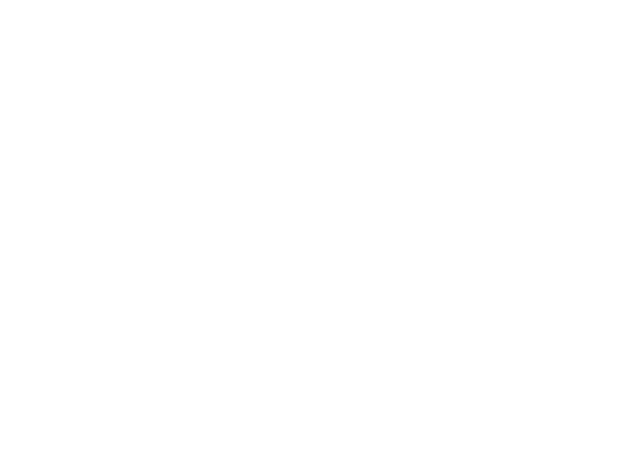
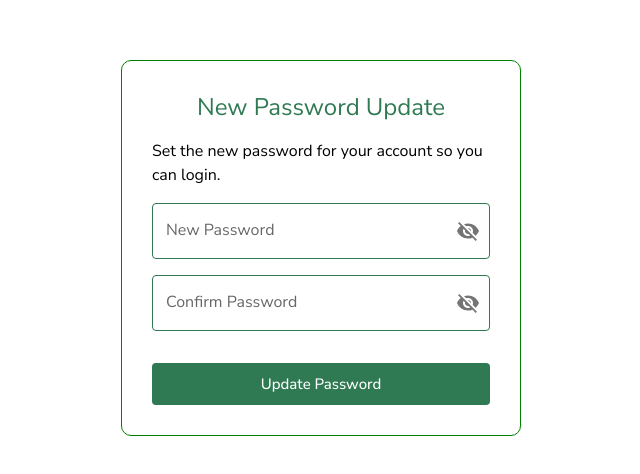
Before and after one commit to sravanj372/fzy, a React (Vite) app: page /admin/profile/update-password in a window 1280 px wide. Before the commit this address had no page. Shown: the part 152-626 px from the top of the page, without its empty margins (319-959 px from the left). Built offline with nearby package versions, Linux system fonts and the light colour scheme; a web font is replaced by a local one.

Commit message:
profile changes

```diff
--- a/src/adminflow/Profile.tsx
+++ b/src/adminflow/Profile.tsx
@@ -1,31 +1,40 @@
 import { Box, Button, Paper, TextField, Typography } from "@mui/material";
 import { Stack } from "@mui/system";
 import { useState } from "react";
+import { useNavigate } from "react-router-dom";
 
 const Profile = () => {
   const profiledata = [
     { id: 1, label: "Phone Number", value: "+612303" },
     { id: 2, label: "Email", value: "Ramesh@gmail.com" },
     { id: 3, label: "Password", value: "*******" },
-];
+  ];
+
+ const navigate= useNavigate()
 
   const [state, setState] = useState(false);
+  /* const [email, setEmail] = useState(""); */
+  const updateEmailhandler = (profile: any) => {
 
-  const [email, setEmail] = useState("");
-
-  const updateEmailhandler = (profile: any) => {
-    if (profile.id === 2) {
+     if(profile.id === 2) {
       setState(true);
-      setEmail(profile.value);
+      /* setEmail(profile.value); */
+     }
+    if(state){
+      saveEmailUpdate()
     }
   };
 
+const[updatedemail,setUpdatedemail]=useState('')
 
- const emailchangeHandler=(event:any)=>{
+const saveEmailUpdate=()=>{
+  console.log("saving email",updatedemail)
+}
+const emailchangeHandler = (event: any) => {
+    setUpdatedemail(event.target.value);
+};
 
-   setEmail(event.target.value)
- }
-  return (
+return (
     <Box padding={1} gap={2}>
       <Paper sx={{ border: "1px solid green", overflowX: { xs: "hidden" } }}>
         <Typography color="#2F7A52" pl={2}>
@@ -35,15 +44,25 @@ const Profile = () => {
           ADMIN
         </Typography>
         {profiledata.map((profile) => (
-          <Stack direction="row"
-          key={profile.id} gap={2} p={2} display="flex" flexWrap="wrap">
+          <Stack
+            direction="row"
+            key={profile.id}
+            gap={2}
+            p={2}
+            display="flex"
+            flexWrap="wrap"
+          >
             <Typography minWidth="150px">{profile.label}</Typography>
             {state === true && profile.id === 2 ? (
-              <TextField size="small" value={email} onChange={emailchangeHandler}/>
+              <TextField
+                size="small"
+
+                onChange={emailchangeHandler}
+              />
             ) : (
               <Typography>{profile.value}</Typography>
             )}
-            {profile.label === "Email"&&(
+            {profile.label === "Email" && (
               <Typography
                 sx={{
                   textDecoration: "underline",
@@ -52,11 +71,11 @@ const Profile = () => {
                 }}
                 onClick={() => updateEmailhandler(profile)}
               >
-                Edit
+                {state?"Update":"Edit"}
               </Typography>
             )}
-             {profile.label === "Password" && (
-              <Button variant="outlined" size="small">
+            {profile.label === "Password" && (
+              <Button variant="outlined" size="small" onClick={()=>navigate('update-password')}>
                 Change Password
               </Button>
             )}
--- /dev/null
+++ b/src/adminflow/ProfilePasswordupdate.tsx
@@ -0,0 +1,168 @@
+import { VisibilityOff } from "@mui/icons-material";
+import VisibilityIcon from "@mui/icons-material/Visibility";
+import {
+  Box,
+  Button,
+  FormControl,
+  IconButton,
+  InputAdornment,
+  InputLabel,
+  OutlinedInput,
+  Typography,
+} from "@mui/material";
+import { useRef, useState } from "react";
+import { PasswordupdateBox } from "../adminstyles/Adminstyles";
+
+const ProfilePasswordupdate = () => {
+  const [pwdflag, setPwdflag] = useState(false);
+  const [pwdtype, setPwdType] = useState("password");
+
+  const [confirmpwdflag, setConfirmpwdFlag] = useState(false);
+  const [confirmPwdtype, setConfirmPwdType] = useState("password");
+
+  const showPasswordHandler = () => {
+    setPwdflag((prev) => !prev);
+    setPwdType("text");
+  };
+
+  const hidePasswordHandler = () => {
+    setPwdflag((prev) => !prev);
+    setPwdType("password");
+  };
+
+  const showConfirmPasswordHandler = () => {
+    setConfirmpwdFlag((prev) => !prev);
+    setConfirmPwdType("text");
+  };
+
+  const hideConfirmPasswordHandler = () => {
+    setConfirmpwdFlag((prev) => !prev);
+    setConfirmPwdType("password");
+  };
+
+const passwordRef=useRef<any>('');
+const confirmPasswordRef=useRef<any>('')
+
+console.log(passwordRef.current.value)
+
+
+const[error,setError]=useState(false)
+function updatePasswordHandler(){
+
+  if((passwordRef.current.value===confirmPasswordRef.current.value)
+    &&((passwordRef.current.value.length>0)&&(confirmPasswordRef.current.value.length>0))){
+    console.log("equal")
+    setError(false)
+  }else{
+    console.log("not equal")
+    setError(true)
+  }
+}
+
+  return (
+    <Box
+      display="flex"
+      justifyContent="center"
+      alignItems="center"
+      height="100vh"
+      flexDirection="column"
+    >
+      <PasswordupdateBox>
+        <Typography variant="h5" textAlign="center" color="#2F7A52">
+          New Password Update
+        </Typography>
+        <Typography>
+          Set the new password for your account so you can login.
+        </Typography>
+        <FormControl variant="outlined">
+          <InputLabel htmlFor="password">New Password</InputLabel>
+          <OutlinedInput
+            inputRef={passwordRef}
+            label="Password"
+            type={pwdtype}
+            endAdornment={
+              <InputAdornment position="end">
+                <IconButton edge="end">
+                  {pwdflag ? (
+                    <VisibilityIcon onClick={hidePasswordHandler} />
+                  ) : (
+                    <VisibilityOff onClick={showPasswordHandler} />
+                  )}
+                </IconButton>
+              </InputAdornment>
+
+            }
+            sx={{
+              "& .MuiOutlinedInput-notchedOutline": {
+                borderColor: "#2F7A52",
+              },
+              // Hover state
+              "&:hover .MuiOutlinedInput-notchedOutline": {
+                borderColor: "#2F7A52",
+              },
+              // Focus state
+              "&.Mui-focused .MuiOutlinedInput-notchedOutline": {
+                borderColor: "#2F7A52",
+                borderWidth: "2px",
+              },
+            }}
+          />
+        </FormControl>
+        {/* confirm Password */}
+        <FormControl variant="outlined">
+          <InputLabel htmlFor="confirm-password">Confirm Password</InputLabel>
+          <OutlinedInput
+            inputRef={confirmPasswordRef}
+            label="confirm-password"
+            type={confirmPwdtype}
+            endAdornment={
+              <InputAdornment position="end">
+                <IconButton edge="end">
+                  {confirmpwdflag ? (
+                    <VisibilityIcon onClick={hideConfirmPasswordHandler} />
+                  ) : (
+                    <VisibilityOff onClick={showConfirmPasswordHandler} />
+                  )}
+                </IconButton>
+              </InputAdornment>
+            }
+            sx={{
+              "& .MuiOutlinedInput-notchedOutline": {
+                borderColor: "#2F7A52",
+              },
+              // Hover state
+              "&:hover .MuiOutlinedInput-notchedOutline": {
+                borderColor: "#2F7A52",
+              },
+              // Focus state
+              "&.Mui-focused .MuiOutlinedInput-notchedOutline": {
+                borderColor: "#2F7A52",
+                borderWidth: "2px",
+              },
+            }}
+          />
+        </FormControl>
+        <Box><Typography color="red">{error&&"Both Passwords should match"}</Typography></Box>
+        <Box>
+          <Button
+            variant="outlined"
+            fullWidth
+            size="large"
+            sx={{
+              backgroundColor: "#2F7A52",
+              color: "white",
+              "&: hover": {
+                backgroundColor: "#2F7A52",
+                color: "white",
+              },
+            }}
+         onClick={updatePasswordHandler} >
+            Update Password
+          </Button>
+        </Box>
+      </PasswordupdateBox>
+    </Box>
+  );
+};
+
+export default ProfilePasswordupdate;
--- a/src/adminroutes/Adminroutes.tsx
+++ b/src/adminroutes/Adminroutes.tsx
@@ -1,8 +1,6 @@
 import { BrowserRouter,Routes, Route } from "react-router-dom"
 import React, {lazy,Suspense } from "react"
 import { Box } from "@mui/system"
-import Profile from "../adminflow/Profile"
-
 
 const RestaurantManagement=React.lazy(()=>import('../adminflow/RestaurantManagement'))
 const OrderManagement=React.lazy(()=>import('../adminflow/OrderManagement'))
@@ -18,6 +16,8 @@ const Addcoupon=React.lazy(()=>import('../adminflow/AddCoupon'))
 const PartnerCommissionRule=React.lazy(()=>import('../adminflow/PartnerCommissionRule'))
 const Taxsettings=React.lazy(()=>import('../adminflow/Taxsettings'))
 const AddTax=React.lazy(()=>import('../adminflow/AddTax'))
+const Profile=React.lazy(()=>import('../adminflow/Profile'))
+const ProfilePasswordupdate=lazy(()=>import('../adminflow/ProfilePasswordupdate'))
 
 const Adminroutes = () => {
   return (
@@ -46,6 +46,7 @@ const Adminroutes = () => {
       <Route path="configsetting/taxsettings" element={<Taxsettings />}/>
       <Route path="configsetting/taxsettings/addtax" element={<AddTax />}/>
       <Route path="profile" element={<Profile />}/>
+      <Route path="profile/update-password" element={<ProfilePasswordupdate />}/>
  </Route>
 </Routes>
 </Suspense>
--- a/src/adminstyles/Adminstyles.tsx
+++ b/src/adminstyles/Adminstyles.tsx
@@ -105,3 +105,16 @@ export const StyledFormControl = styled(FormControl)(({ theme }) => ({
    color:'#000000'
 
   }));
+
+
+export const PasswordupdateBox=styled(Box)(()=>({
+
+display:'flex',
+flexDirection:'column',
+gap:'16px',
+maxWidth:'400px',
+padding:'30px',
+border:'1px solid green',
+borderRadius:'10px'
+
+}))
```
